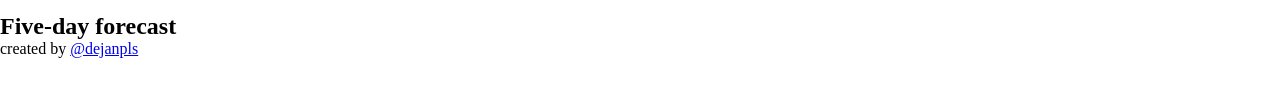
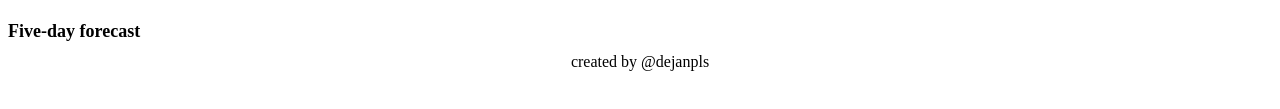
Before and after one commit to dejanpls/atmos, a website built with webpack: page src/template.html in a window 1280 px wide. Shown: the part 295-404 px from the top of the page. Built offline with nearby package versions, Linux system fonts and the light colour scheme; no server answers.

Commit message:
feat: import fiveday.css to the main.css

```diff
--- a/src/style/main.css
+++ b/src/style/main.css
@@ -1,9 +1,22 @@
 @import url('./navigation.css');
 @import url('./summary.css');
 @import url('./next24hrs.css');
+@import url('./fiveday.css');
 
 * {
   margin: 0;
   padding: 0;
   box-sizing: border-box;
 }
+
+footer {
+  height: 40px;
+  display: flex;
+  justify-content: center;
+  align-items: center;
+}
+
+footer p > a {
+  text-decoration: none;
+  color: #000000;
+}
```
